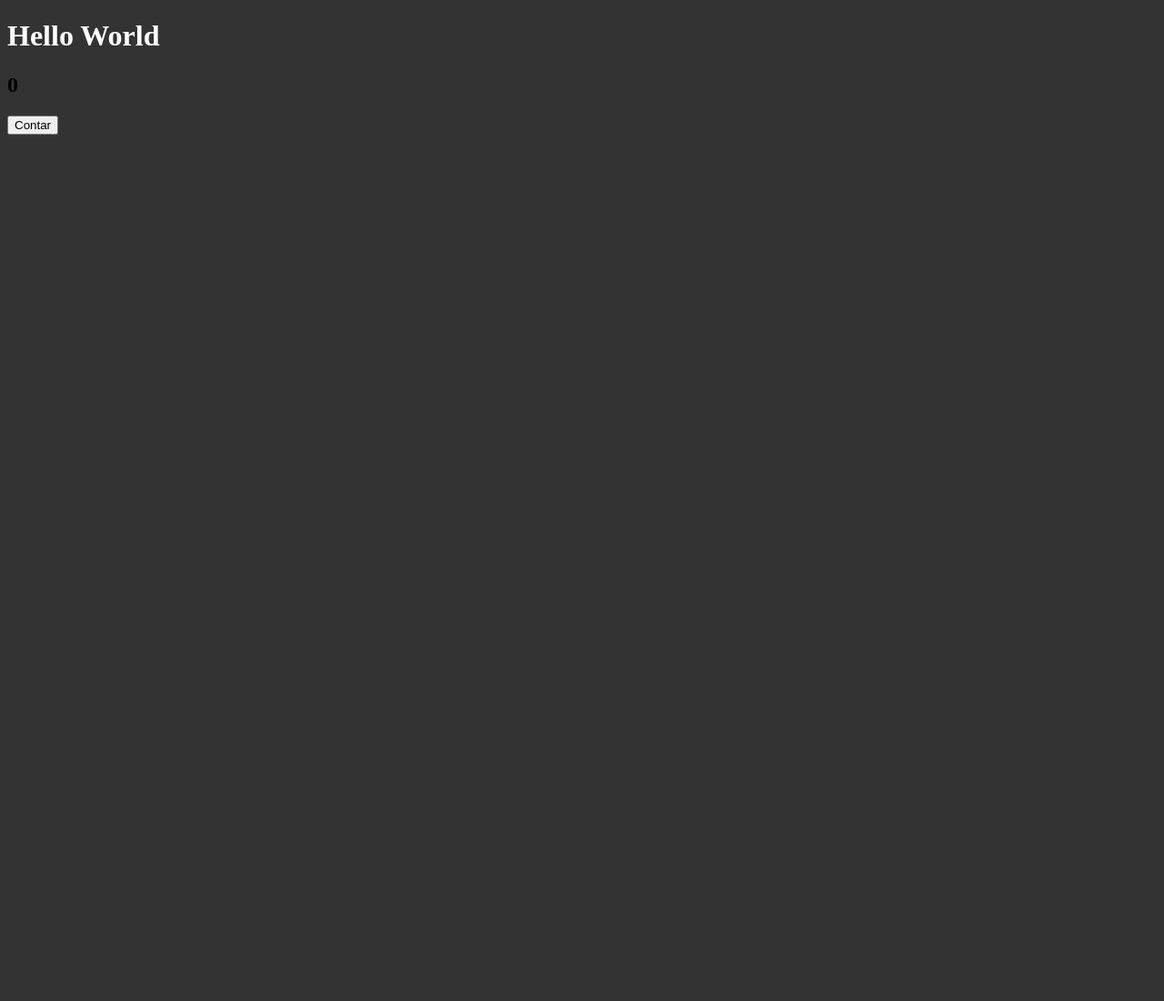
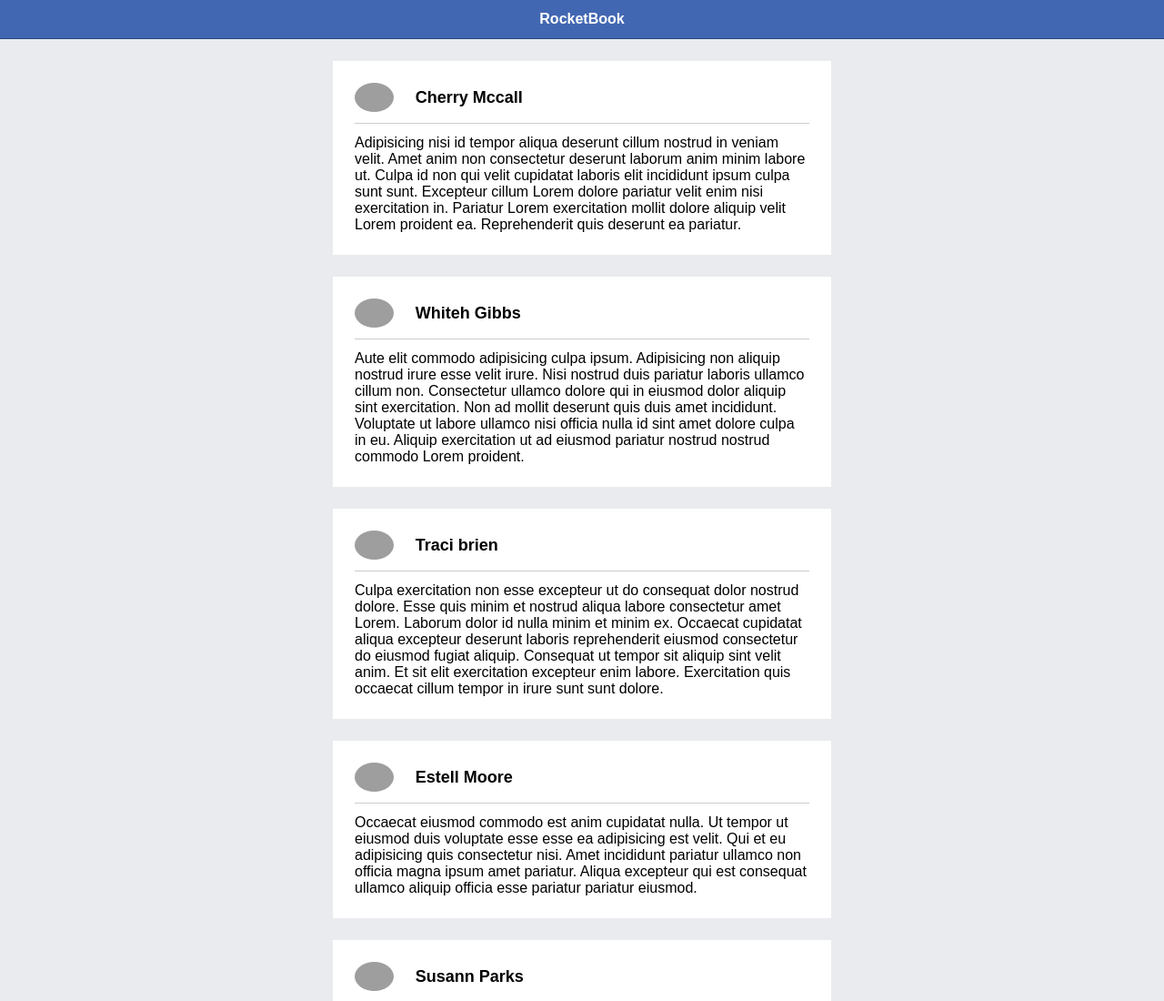
Before and after one commit to denisprado/goreact-mod1, a React app: page / in a window 1280 px wide. Shown: the top 1100 px of the page at 91% size. Before the commit the page ends 800 px from the top, so only its background shows below. Built offline with nearby package versions, Linux system fonts and the light colour scheme; grey boxes are pictures that could not be loaded.

Commit message:
Estilização completa

```diff
--- a/package.json
+++ b/package.json
@@ -4,7 +4,8 @@
   "main": "index.js",
   "license": "MIT",
   "scripts": {
-    "dev": "webpack-dev-server --mode development"
+    "dev": "webpack-dev-server --mode development",
+    "build": "webpack --mode production"
   },
   "dependencies": {
     "@babel/plugin-proposal-class-properties": "^7.4.4",
--- a/src/Button.js
+++ /dev/null
@@ -1,15 +0,0 @@
-import React from 'react';
-import PropTypes from 'prop-types';
-
-const Button = props => <button onClick={props.onClick}>{props.children}</button>;
-
-Button.defaultProps = {
-  children: 'Salvar',
-};
-
-Button.propTypes = {
-  onClick: PropTypes.func.isRequired,
-  children: PropTypes.string,
-};
-
-export default Button;
--- /dev/null
+++ b/src/Components/Header.js
@@ -0,0 +1,9 @@
+import React from 'react';
+
+const Header = () => (
+  <div className="header">
+    <p>RocketBook</p>
+  </div>
+);
+
+export default Header;
--- /dev/null
+++ b/src/Components/Post.js
@@ -0,0 +1,11 @@
+import React from 'react';
+import PostHeader from './PostHeader';
+
+const Post = props => (
+  <div className="posts__post">
+    <PostHeader avatar={props.avatar} name={props.name} />
+    <p className="posts__post__content">{props.content}</p>
+  </div>
+);
+
+export default Post;
--- /dev/null
+++ b/src/Components/PostHeader.js
@@ -0,0 +1,17 @@
+import React, { Component } from 'react';
+
+export default class PostHeader extends Component {
+  render() {
+    return (
+      <div className="posts__post__header">
+        <img
+          className="posts__post__header__avatar"
+          src={this.props.avatar + this.props.name + '@adorable.io.png'}
+          height="32px"
+          alt={this.props.name}
+        />
+        <p className="posts__post__header__name">{this.props.name}</p>
+      </div>
+    );
+  }
+}
--- /dev/null
+++ b/src/Main/App.js
@@ -0,0 +1,80 @@
+import React, { Component } from 'react';
+import Post from '../Components/Post';
+import Header from '../Components/Header';
+
+const url_picture = 'https://api.adorable.io/avatars/84/';
+
+export default class App extends Component {
+  state = {
+    posts: [
+      {
+        _id: '5ccb628cbd514b7b5b2e7145',
+        name: 'Cherry Mccall',
+        content:
+          'Adipisicing nisi id tempor aliqua deserunt cillum nostrud in veniam velit. Amet anim non consectetur deserunt laborum anim minim labore ut. Culpa id non qui velit cupidatat laboris elit incididunt ipsum culpa sunt sunt. Excepteur cillum Lorem dolore pariatur velit enim nisi exercitation in. Pariatur Lorem exercitation mollit dolore aliquip velit Lorem proident ea. Reprehenderit quis deserunt ea pariatur.',
+      },
+      {
+        _id: '5ccb628c0ed14fcc22a9e767',
+        name: 'Whiteh Gibbs',
+        content:
+          'Aute elit commodo adipisicing culpa ipsum. Adipisicing non aliquip nostrud irure esse velit irure. Nisi nostrud duis pariatur laboris ullamco cillum non. Consectetur ullamco dolore qui in eiusmod dolor aliquip sint exercitation. Non ad mollit deserunt quis duis amet incididunt. Voluptate ut labore ullamco nisi officia nulla id sint amet dolore culpa in eu. Aliquip exercitation ut ad eiusmod pariatur nostrud nostrud commodo Lorem proident.',
+      },
+      {
+        _id: '5ccb628c2da1d7d76d56c024',
+        name: 'Traci brien',
+        content:
+          'Culpa exercitation non esse excepteur ut do consequat dolor nostrud dolore. Esse quis minim et nostrud aliqua labore consectetur amet Lorem. Laborum dolor id nulla minim et minim ex. Occaecat cupidatat aliqua excepteur deserunt laboris reprehenderit eiusmod consectetur do eiusmod fugiat aliquip. Consequat ut tempor sit aliquip sint velit anim. Et sit elit exercitation excepteur enim labore. Exercitation quis occaecat cillum tempor in irure sunt sunt dolore.',
+      },
+      {
+        _id: '5ccb628cd36307624ca1e2f5',
+        name: 'Estell Moore',
+        content:
+          'Occaecat eiusmod commodo est anim cupidatat nulla. Ut tempor ut eiusmod duis voluptate esse esse ea adipisicing est velit. Qui et eu adipisicing quis consectetur nisi. Amet incididunt pariatur ullamco non officia magna ipsum amet pariatur. Aliqua excepteur qui est consequat ullamco aliquip officia esse pariatur pariatur eiusmod.',
+      },
+      {
+        _id: '5ccb628c7aab392eb73bb8ef',
+        name: 'Susann Parks',
+        content:
+          'Et ut culpa ullamco officia dolor quis officia velit nulla pariatur. Consequat eiusmod cillum sit aute sunt cillum. Ipsum consequat tempor minim reprehenderit dolor commodo sunt adipisicing ea fugiat magna. Fugiat culpa duis laborum veniam sunt officia dolore culpa do elit in. Do exercitation ipsum culpa exercitation. Reprehenderit nulla reprehenderit adipisicing mollit cillum aute.',
+      },
+      {
+        _id: '5ccb628c744dcfed3b3be590',
+        name: 'Marks orter',
+        content:
+          'Voluptate ipsum ullamco eiusmod do voluptate tempor amet fugiat minim elit aliquip officia. Labore fugiat ea ea officia ut voluptate nisi qui pariatur. Nulla Lorem enim sunt eiusmod. Esse et eiusmod quis quis nostrud pariatur duis duis anim nisi. Do exercitation id nulla est.',
+      },
+      {
+        _id: '5ccb628c63bf0b54cb3ca6de',
+        name: 'Chavez Hernandez',
+        content:
+          'Nisi esse adipisicing velit fugiat duis minim veniam. Sit duis ex adipisicing voluptate cillum id adipisicing excepteur minim. Quis excepteur consectetur minim tempor labore ullamco nisi eu minim. Sit et incididunt pariatur proident irure. Sit nostrud dolore officia deserunt consequat exercitation. Eiusmod Lorem nostrud occaecat sint enim laboris sunt duis ipsum ea aliqua enim pariatur elit.',
+      },
+      {
+        _id: '5ccb628c231d31188de2df27',
+        name: 'Hebert Cochran',
+        content:
+          'Labore est aute id velit nostrud deserunt exercitation mollit veniam ex nostrud cillum. Amet eiusmod pariatur tempor deserunt amet ut laborum quis dolore aliqua consequat sunt. Aliquip ea incididunt in exercitation ut. Qui incididunt aute nulla nostrud ipsum tempor excepteur quis commodo aliquip consectetur sit qui. Pariatur laborum pariatur ex minim eu laboris commodo qui veniam excepteur officia qui eu. Lorem dolor consequat qui esse laboris do eu nisi quis consectetur sit ad.',
+      },
+      {
+        _id: '5ccb628c0881d3d0164df2fa',
+        name: 'Leon tthews',
+        content:
+          'Laboris laboris do cupidatat cillum enim. Officia sunt nostrud id culpa nisi reprehenderit in dolor culpa. Cupidatat proident aute non elit nisi ea. Anim ipsum aliqua id ullamco in sunt eiusmod reprehenderit non ad sit. Labore ex elit aliquip tempor sunt adipisicing anim. Adipisicing proident in laboris commodo sunt aliqua occaecat magna duis eu non.',
+      },
+    ],
+  };
+
+  render() {
+    const { posts } = this.state;
+    return (
+      <div className="app">
+        <Header />
+        <div className="posts">
+          {posts.map(post => (
+            <Post key={post._id} avatar={url_picture} name={post.name} content={post.content} />
+          ))}
+        </div>
+      </div>
+    );
+  }
+}
--- a/src/index.js
+++ b/src/index.js
@@ -1,26 +1,6 @@
-import React, { Component, Fragment } from 'react';
+import React from 'react';
 import { render } from 'react-dom';
-import Button from './Button';
+import App from './Main/App';
 import './styles.scss';
 
-class App extends Component {
-  state = {
-    counter: 0,
-  };
-
-  handleClick = () => {
-    this.setState({ counter: this.state.counter + 1 });
-  };
-
-  render() {
-    return (
-      <React.Fragment>
-        <h1>Hello World</h1>
-        <h2>{this.state.counter}</h2>
-        <Button onClick={this.handleClick}>Contar</Button>
-      </React.Fragment>
-    );
-  }
-}
-
 render(<App />, document.getElementById('app'));
--- a/src/styles.scss
+++ b/src/styles.scss
@@ -1,6 +1,50 @@
+html,
+body,
+p,
+div {
+  margin: 0;
+  padding: 0;
+}
+
 body {
-  background: #333;
-  h1 {
-    color: white;
+  background-color: #e9ebee;
+  font-family: Arial, Helvetica, sans-serif;
+}
+
+.header {
+  display: flex;
+  justify-content: center;
+  background-color: #4267b2;
+  border-bottom: 1px solid #29487d;
+  color: #fff;
+  padding: 12px;
+  font-weight: 700;
+}
+
+.posts {
+  display: flex;
+  flex-direction: column;
+  justify-items: flex-start;
+  align-items: center;
+  &__post {
+    background-color: #fff;
+    padding: 24px;
+    width: 500px;
+    margin: 24px 0 0 0;
+    &__header {
+      display: flex;
+      align-items: center;
+      padding-bottom: 12px;
+      margin-bottom: 12px;
+      border-bottom: 1px solid #ccc;
+      &__avatar {
+        border-radius: 50%;
+        margin-right: 24px;
+      }
+      &__name {
+        font-size: 18px;
+        font-weight: bold;
+      }
+    }
   }
 }
```
Also changed, not shown: public/bundle.js.
